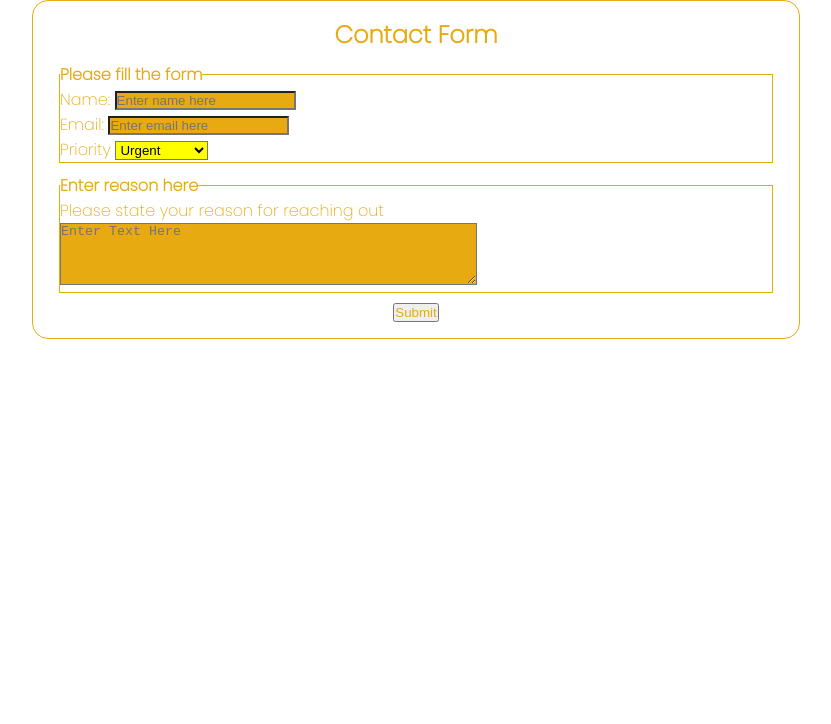
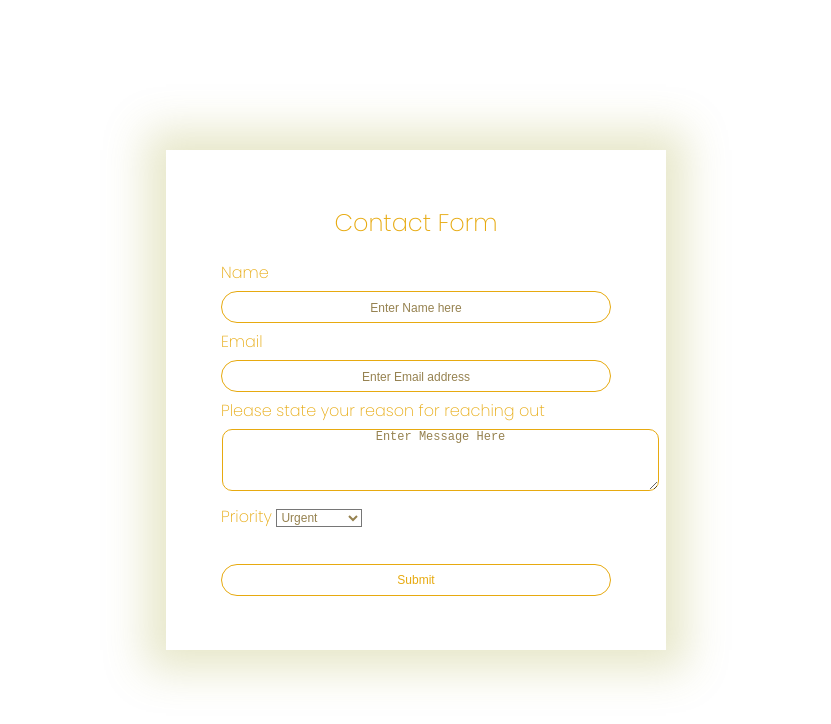
Before and after one commit to Decypher1/altschool-task, a plain HTML site: page contact.html in a window 1280 px wide. Shown: the whole page, without its empty margins (224-1055 px from the left). Drawn offline with Linux system fonts and the light colour scheme.

Commit message:
modified contact and login page

```diff
--- a/contact.css
+++ b/contact.css
@@ -15,42 +15,95 @@ body{
 
 }
 
-h1 {
+.container {
+    width:100%;
+    height: 100vh;
+    display: flex;
+    justify-content: center;
+    align-items: center;
+}
+
+h2 {
     font-size: 1.5em;
     text-align: center;
     text-transform: capitalize;
 }
 
-form {
-    margin: 0 auto;
-    width: 60%;
-    padding: 1em;
-    border: 1px solid rgb(231, 170, 16);
-    border-radius: 1em;
+.card {
+    width: 500px;
+    height:500px;
+    box-shadow: 0 0 40px 20px rgba(163, 161, 46, 0.26);
 }
 
-fieldset {
-    border:1px solid rgb(231, 170, 16);
-    margin: 10px;
+.inner-box {
+    position: relative;
+    width: 100%;
+    height: 100%;
 }
 
-legend {
-    font-weight: 700;
+.card-front {
+    position: absolute;
+    width: 100%;
+    height: 100%;
+    padding: 55px;
 }
 
-input, textarea {
-    background-color: rgb(231, 170, 16);
+.card h2{
+    font-weight: normal;
+    font-size: 24px;
+    text-align: center;
+    text-transform: capitalize;
+    margin-bottom: 20px;
 }
 
-#submitbutton {
-    display: flex;
-    justify-content: center;
-    color:rgb(231, 170, 16);
+#name, #email{
+    width: 100%;
+    background: transparent;
+    border: 1px solid rgb(231, 170, 16);
+    margin:6px 0;
+    height: 32px;
+    border-radius: 20px;
+    padding:0 10px;
+    outline: none;
+    text-align: center;
+    color: rgb(231, 170, 16);
+}
+
+#msg {
+    width: auto;
+    background: transparent;
+    border: 1px solid rgb(231, 170, 16);
+    margin: 6px;
+    margin-right: 0px;
+    margin-left: 1px;
+    border-radius: 10px;
+    padding: 0 10px;
+    outline: none;
+    text-align: center;
+    color:rgb(231, 170, 16)
+}
+
+::placeholder {
+    color:rgb(150, 130, 80);
+    font-size: 12px;
 }
 
 button {
-    color:rgb(231, 170, 16)
+    width: 100%;
+    background: transparent;
+    border:1px solid rgb(231, 170, 16);
+    margin: 35px 0 1px;
+    height: 32px;
+    font-size: 12px;
+    border-radius: 20px;
+    padding:0 10px;
+    outline:none;
+    color: rgb(231, 170, 16);
+    cursor: pointer;
 }
+
 #dropdown {
-    background-color: yellow;
+    color:rgb(150, 130, 80);
+    font-size: 12px;
+    background: transparent;
 }
--- a/contact.html
+++ b/contact.html
@@ -9,49 +9,31 @@
 </head>
 <body>
     <main>
-        <form id="contact-form" action="#" method="post">
-            <h1 id="title">Contact form</h1>
-
-            <fieldset>
-                <legend>Please fill the form</legend>
-                <div>
-                    <label id="name-label" for="name">Name:</label>
-                    <input type="text" required id="name" name="user_name" placeholder="Enter name here">
-                </div>
-
-                <div>
-                    <label id="email-label" for="Email">Email:</label>
-                    <input type="email" required id="email" name="user_email" placeholder="Enter email here">
-                </div>
-
-                    <label for="priority">Priority</label>
-                        <select id="dropdown">
-                            <option value="High">Urgent</option>
-                            <option value="Medium">Very Urgent</option>
-                            <option value="Low">Emergency</option>
-                        </select>
-                  </div>
-                </fieldset>
-                </div>
-            </fieldset>
-            <div>
-                <fieldset>
-                    <legend>Enter reason here</legend>
-                    <div>
-                        <label for="msg"></label>
-                        <p> Please state your reason for reaching out</p>
-                        <textarea id="msg" name="user_message" rows="4" cols="50" placeholder="Enter Text Here"></textarea>
+        <div class="container">
+            <div class="card">
+                <div class="inner-box">
+                    <div class="card-front">
+                        <h2>Contact form</h2>
+                        <form>
+                            <label for="name">Name</label>
+                            <input type="text" required id="name" name="user_name" placeholder="Enter Name here">
+                            <label for="email">Email</label>
+                            <input type="text" required id="email" name="user_email" placeholder="Enter Email address">
+                            <label for="msg"></label>
+                            <p> Please state your reason for reaching out</p>
+                            <textarea id="msg" name="user_message" rows="4" cols="50" placeholder="Enter Message Here"></textarea>
+                            <label for="priority">Priority</label>
+                            <select id="dropdown">
+                                <option value="High">Urgent</option>
+                                <option value="Medium">Very Urgent</option>
+                                <option value="Low">Emergency</option>
+                            </select>
+                        </form>
+                        <button type="button" class="btn">Submit</button>
                     </div>
-                </fieldset>
-
-                <div id="submitbutton">
-                    <button type="submit" id="submit">Submit</button>
                 </div>
             </div>
-        </form>
-
+        </div>
     </main>
-
 </body>
-
 </html>
--- a/login.css
+++ b/login.css
@@ -63,7 +63,7 @@ body{
 }
 
 ::placeholder {
-    color:rgb(231, 170, 16);
+    color:rgb(150, 130, 80);
     font-size: 12px;
 }
 
```
